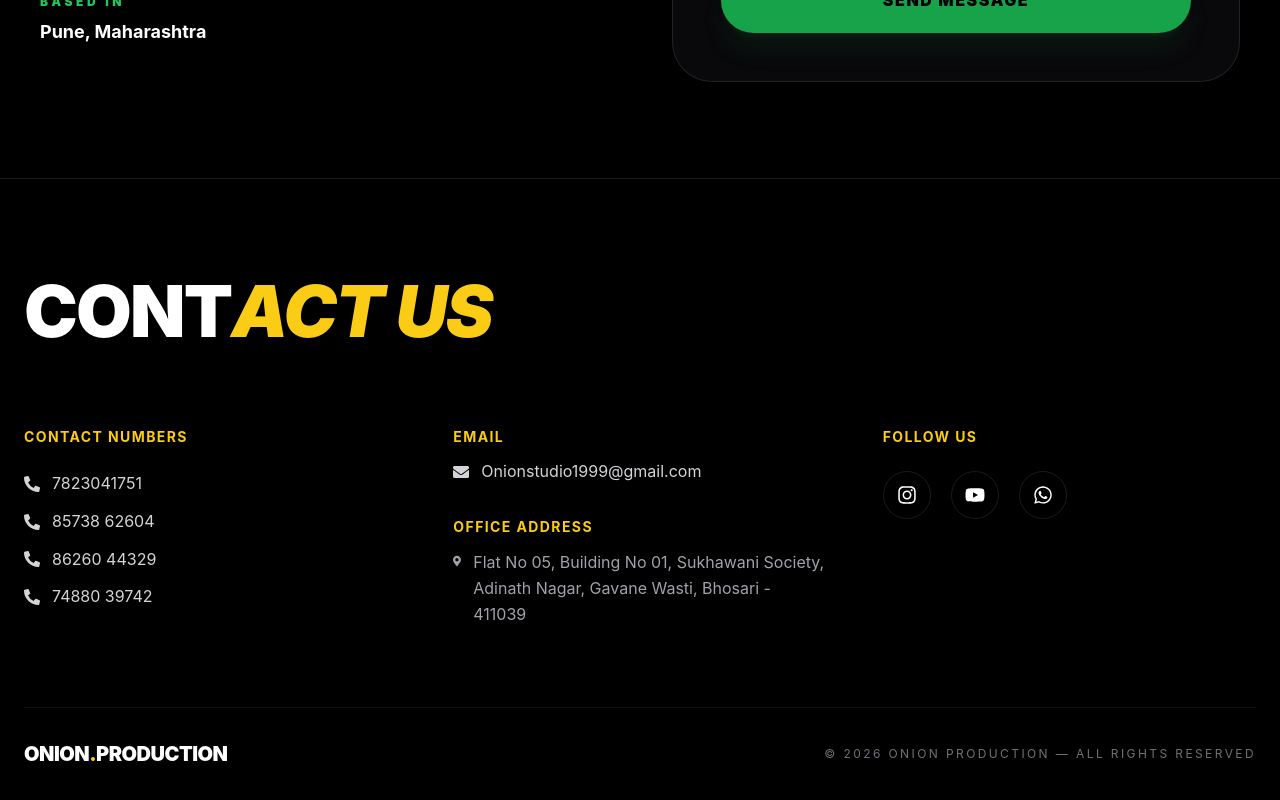
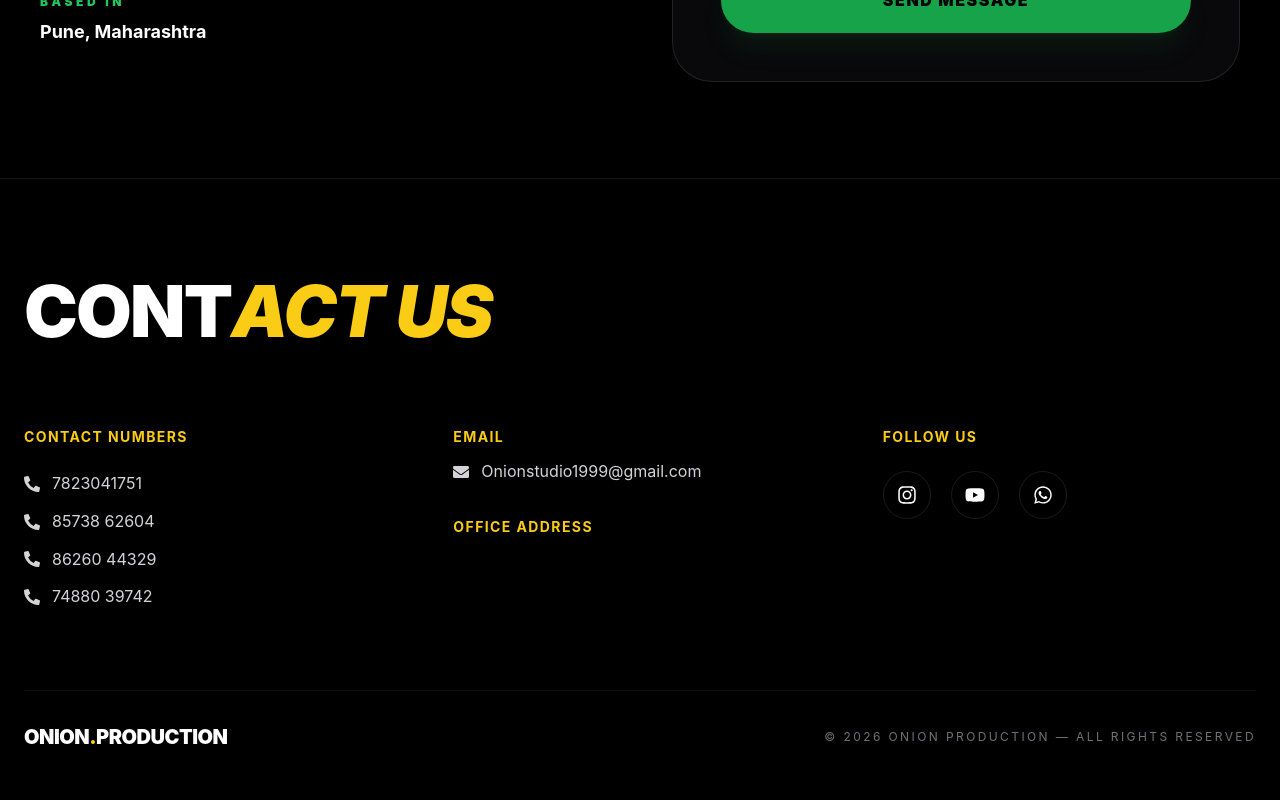
Before and after one commit to NITESH777RAJPUT/onion-production, a React (Vite) app: page / in a window 1280 px wide. Shown: the part 7488-8288 px from the top of the page. Built offline with nearby package versions, Linux system fonts and the light colour scheme.

Commit message:
first commit

```diff
--- a/src/components/Footer.jsx
+++ b/src/components/Footer.jsx
@@ -63,12 +63,7 @@ function Footer() {
                 Office Address
               </h4>
 
-              <p className="flex gap-3 text-zinc-400 leading-relaxed">
-                <FaMapMarkerAlt className="mt-1" />
-                Flat No 05, Building No 01, Sukhawani Society,
-                Adinath Nagar, Gavane Wasti,
-                Bhosari - 411039
-              </p>
+
             </div>
 
           </div>
--- a/src/components/Whatsapp.jsx
+++ b/src/components/Whatsapp.jsx
@@ -3,7 +3,7 @@ import { FaWhatsapp } from "react-icons/fa";
 function Whatsapp() {
   return (
     <a
-      href="https://wa.me/916299041751"
+      href="https://wa.me/917823041751"
       target="_blank"
       rel="noopener noreferrer"
       className="fixed bottom-6 right-6 bg-green-500 text-white p-4 rounded-full shadow-lg hover:scale-110 transition"
```
